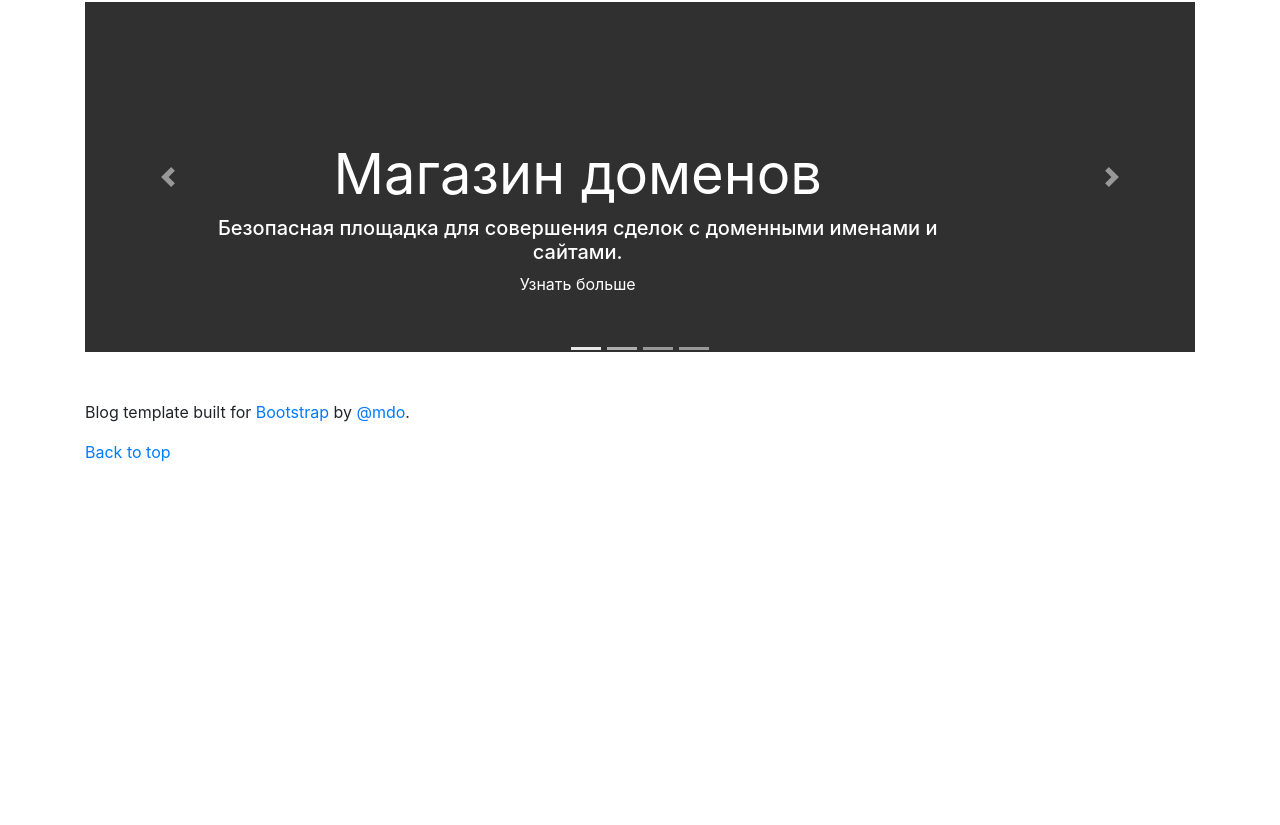
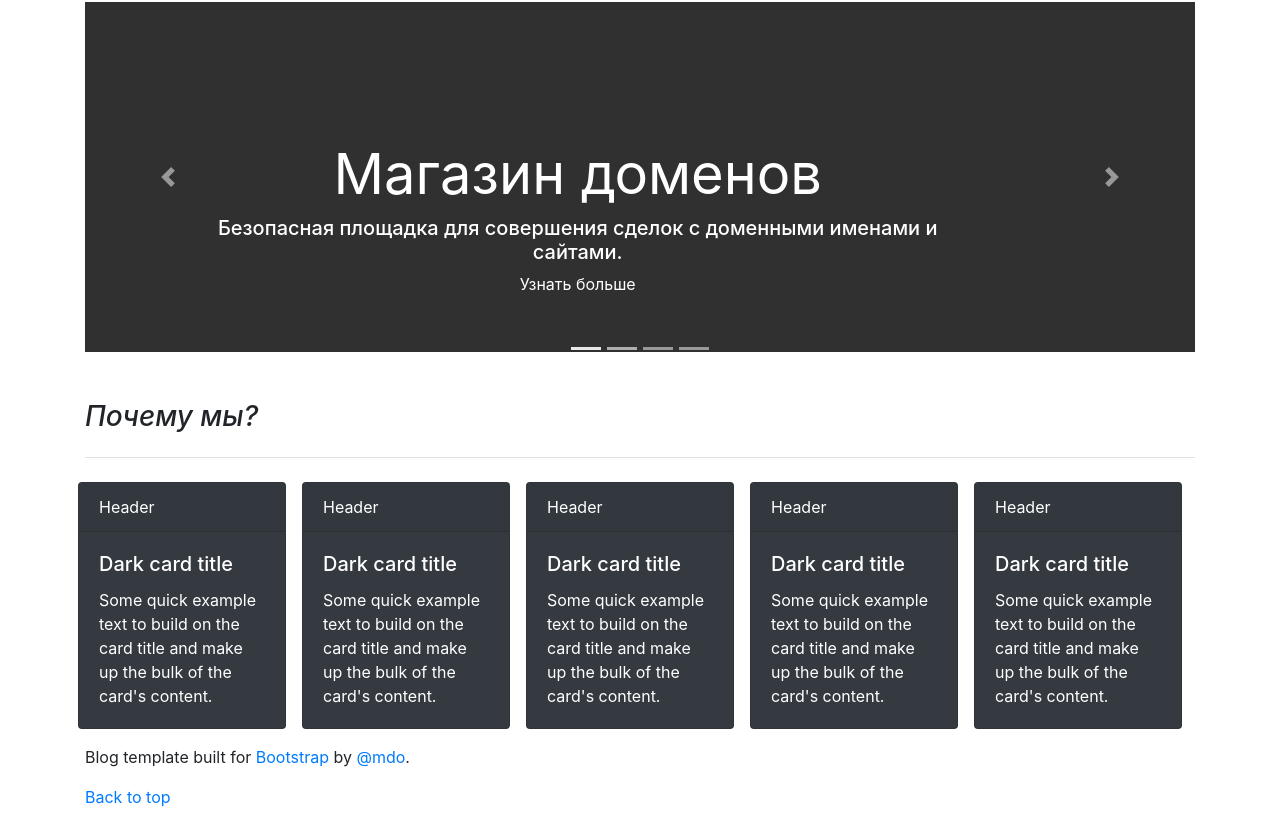
Before and after one commit to Steper2000/WEB-exam, a plain HTML site: page index.html in a window 1280 px wide. Shown: the part 548-1373 px from the top of the page. Before the commit the page ends 1028 px from the top, so only its background shows below. Drawn offline with nearby package versions, Linux system fonts and the light colour scheme.

Commit message:
cards added

```diff
--- a/index.html
+++ b/index.html
@@ -15,8 +15,6 @@
 
     <div id=face class="jumbotron p-3 p-md-5 text-white rounded bg-dark">
     <div class="col-md-3 px-0">
-
-
      </div>
     </div>
 
@@ -160,9 +158,46 @@
                     </div>
 
               <br>
-
-
-
+              <h3 class="pb-4 mb-4 font-italic border-bottom">
+                   Почему мы?
+                  </h3>
+              <div class="row mb-16">
+              <div class="card text-white bg-dark mb-3 mx-2" style="max-width: 13rem;">
+                    <div class="card-header">Header</div>
+                    <div class="card-body">
+                      <h5 class="card-title">Dark card title</h5>
+                      <p class="card-text">Some quick example text to build on the card title and make up the bulk of the card's content.</p>
+                    </div>
+                  </div>
+                <div class="card text-white bg-dark mb-3  mx-2" style="max-width: 13rem;">
+                    <div class="card-header">Header</div>
+                     <div class="card-body">
+                    <h5 class="card-title">Dark card title</h5>
+                      <p class="card-text">Some quick example text to build on the card title and make up the bulk of the card's content.</p>
+                    </div>
+                 </div>
+                <div class="card text-white bg-dark mb-3  mx-2" style="max-width: 13rem;">
+                    <div class="card-header">Header</div>
+                    <div class="card-body">
+                     <h5 class="card-title">Dark card title</h5>
+                    <p class="card-text">Some quick example text to build on the card title and make up the bulk of the card's content.</p>
+                    </div>
+                </div>
+                <div class="card text-white bg-dark mb-3  mx-2" style="max-width: 13rem;">
+                    <div class="card-header">Header</div>
+                     <div class="card-body">
+                 <h5 class="card-title">Dark card title</h5>
+                    <p class="card-text">Some quick example text to build on the card title and make up the bulk of the card's content.</p>
+                    </div>
+                    </div>
+                    <div class="card text-white bg-dark mb-3  mx-2" style="max-width: 13rem;">
+                            <div class="card-header">Header</div>
+                             <div class="card-body">
+                         <h5 class="card-title">Dark card title</h5>
+                            <p class="card-text">Some quick example text to build on the card title and make up the bulk of the card's content.</p>
+                            </div>
+                            </div>
+              </div>
 
               <footer class="blog-footer">
                 <p>Blog template built for <a href="https://getbootstrap.com/">Bootstrap</a> by <a href="https://twitter.com/mdo">@mdo</a>.</p>
--- a/style.css
+++ b/style.css
@@ -15,3 +15,8 @@ height: 190px;}
       font-size: 3.5rem;
     }
   }
+
+
+  .blCards{
+      margin: 10px;
+  }
```
